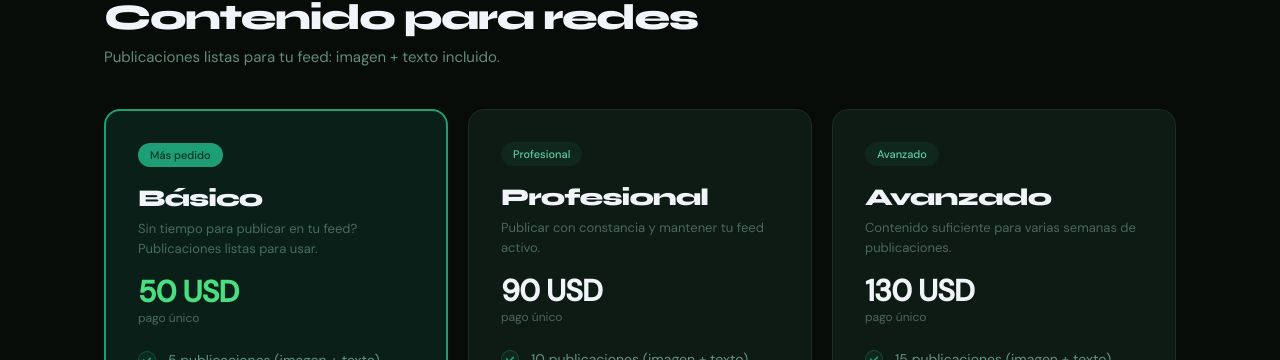
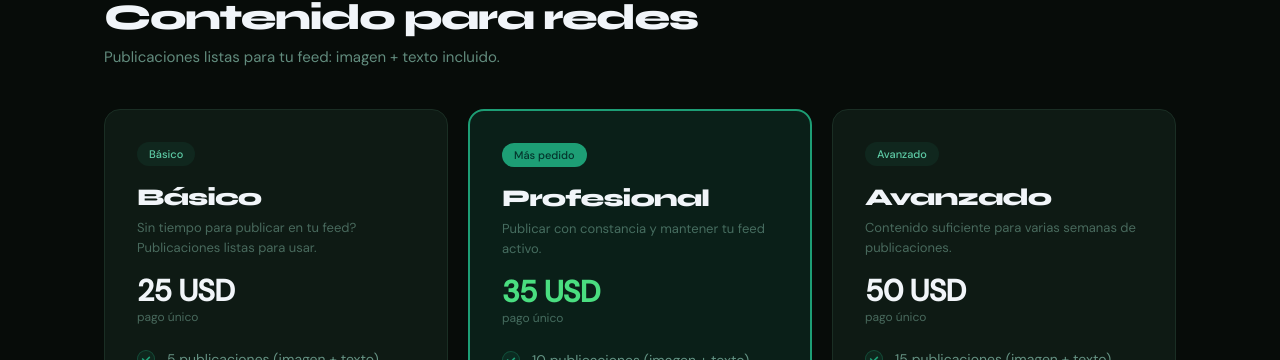
Before and after one commit to joy-amorin/WebSoluciones-landing-page, a Next.js app: page / in a window 1280 px wide. Shown: the part 3116-3476 px from the top of the page. Built offline with nearby package versions, Linux system fonts and the light colour scheme.

Commit message:
data: update service

```diff
--- a/components/ServiciosAdicionales.jsx
+++ b/components/ServiciosAdicionales.jsx
@@ -1,25 +1,25 @@
 const paquetesContenido = [
   {
-    badge: "Más pedido",
+    badge: "Básico",
     name: "Básico",
     desc: "Sin tiempo para publicar en tu feed? Publicaciones listas para usar.",
-    price: "50 USD",
-    featured: true,
+    price: "25 USD",
+    featured: false,
     features: ["5 publicaciones (imagen + texto)"],
   },
   {
-    badge: "Profesional",
+    badge: "Más pedido",
     name: "Profesional",
     desc: "Publicar con constancia y mantener tu feed activo.",
-    price: "90 USD",
-    featured: false,
+    price: "35 USD",
+    featured: true,
     features: ["10 publicaciones (imagen + texto)"],
   },
   {
     badge: "Avanzado",
     name: "Avanzado",
     desc: "Contenido suficiente para varias semanas de publicaciones.",
-    price: "130 USD",
+    price: "50 USD",
     featured: false,
     features: ["15 publicaciones (imagen + texto)"],
   },
```
